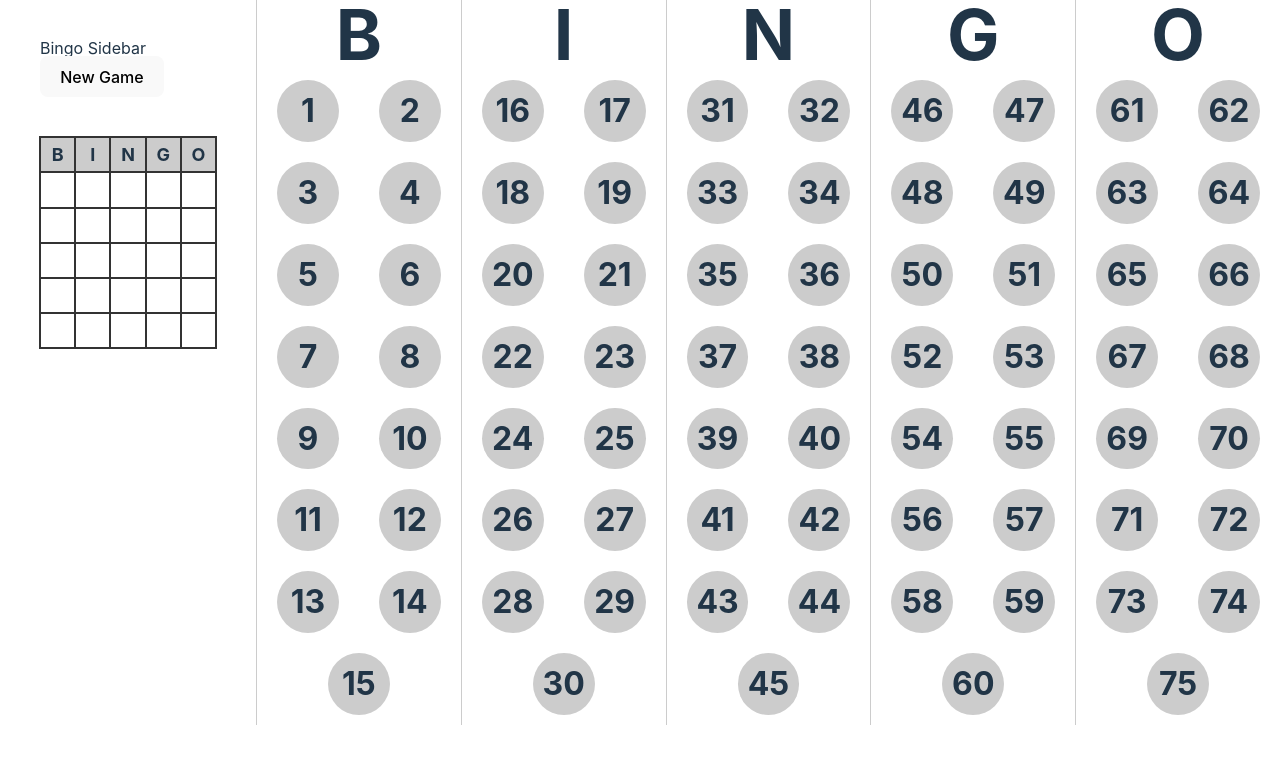
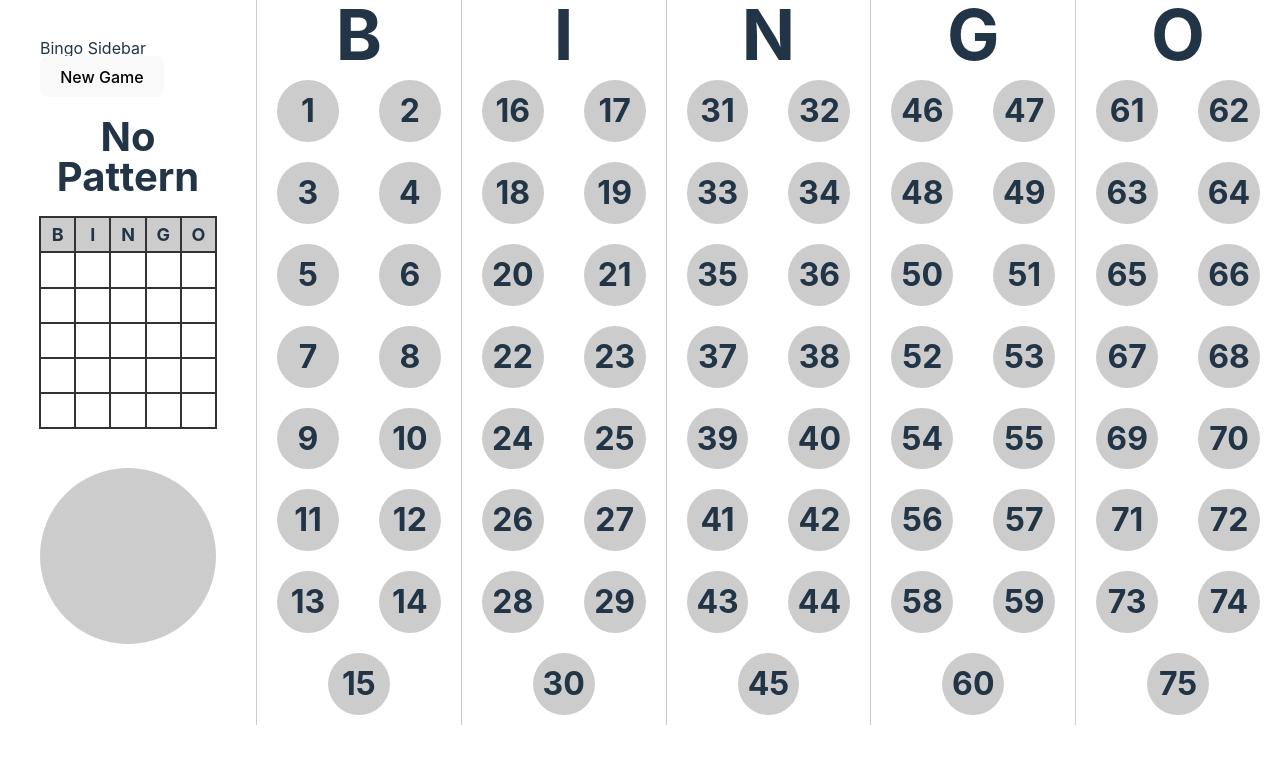
Before and after one commit to CalinR/Bingo, a React (Vite) app: page / in a window 1280 px wide. Shown: the top 764 px of the page. Built offline with nearby package versions, Linux system fonts and the light colour scheme.

Commit message:
adds new patterns with names

```diff
--- a/src/components/App/App.jsx
+++ b/src/components/App/App.jsx
@@ -8,12 +8,11 @@ const initialState = {
   currentBall: null,
   selectedBalls: [],
   theme: new Array(25).fill(false),
+  themeName: 'No Pattern',
 }
 
 function App() {
   const [gameState, dispatch] = useReducerWithLocalStorage(reducer, initialState);
-
-  console.log(gameState);
 
   return (
     <div className="app">
@@ -22,6 +21,7 @@ function App() {
           dispatch={dispatch}
           currentBall={gameState.currentBall}
           theme={gameState.theme}
+          themeName={gameState.themeName}
         />
         <BingoBoard
           dispatch={dispatch}
--- a/src/components/BingoCurrentBall/BingoCurrentBall.css
+++ b/src/components/BingoCurrentBall/BingoCurrentBall.css
@@ -9,6 +9,11 @@
     align-items: center;
     flex-direction: column;
     font-weight: bold;
+    margin-top: 40px;
+}
+
+.bingo__current_ball--disabled {
+    background: #ccc;
 }
 
 .current_ball__row {
--- a/src/components/BingoCurrentBall/BingoCurrentBall.jsx
+++ b/src/components/BingoCurrentBall/BingoCurrentBall.jsx
@@ -13,7 +13,9 @@ function BingoCurrentBall({ currentBall }) {
             </div>
         );
     } else {
-        return null;
+        return (
+            <div className="bingo__current_ball bingo__current_ball--disabled"></div>
+        );
     }
 }
 
--- a/src/components/BingoSidebar/BingoSidebar.jsx
+++ b/src/components/BingoSidebar/BingoSidebar.jsx
@@ -2,12 +2,12 @@ import BingoCurrentBall from '../BingoCurrentBall/BingoCurrentBall';
 import BingoTheme from '../BingoTheme/BingoTheme';
 import './BingoSidebar.css';
 
-function BingoSidebar({ dispatch, currentBall, theme }) {
+function BingoSidebar({ dispatch, currentBall, theme, themeName }) {
     return (
         <section className="bingo__sidebar">
             <p>Bingo Sidebar</p>
             <button onClick={() => dispatch({type: 'CLEAR'})}>New Game</button>
-            <BingoTheme dispatch={dispatch} theme={theme} />
+            <BingoTheme dispatch={dispatch} theme={theme} themeName={themeName} />
             <BingoCurrentBall currentBall={currentBall}/>
         </section>
     );
--- a/src/components/BingoTheme/BingoTheme.jsx
+++ b/src/components/BingoTheme/BingoTheme.jsx
@@ -3,23 +3,22 @@ import { useState } from 'react';
 import BingoThemeModal from '../BingoThemeModal/BingoThemeModal';
 import BingoThemeDisplay from '../BingoThemeDisplay/BingoThemeDisplay';
 
-function BingoTheme({ dispatch, theme }) {
+function BingoTheme({ dispatch, theme, themeName }) {
     const [showModal, setShowModal] = useState(false);
 
     return (
         <div className="bingo__theme">
             <BingoThemeDisplay
                 theme={theme}
+                themeName={themeName}
                 onClick={() => setShowModal(true)}
             />
             <BingoThemeModal
                 dispatch={dispatch}
                 theme={theme}
+                themeName={themeName}
                 show={showModal}
-                onClose={() => {
-                    setShowModal(false);
-                    console.log('close');
-                }}
+                onClose={() => setShowModal(false)}
             />
         </div>
     );
--- a/src/components/BingoThemeDisplay/BingoThemeDisplay.css
+++ b/src/components/BingoThemeDisplay/BingoThemeDisplay.css
@@ -1,5 +1,5 @@
 .bingo__theme__display {
-    margin: 40px 0;
+    margin: 20px 0 40px;
     box-shadow: 0 0 0 1px #333;
 }
 
@@ -7,3 +7,14 @@
     display: grid;
     grid-template-columns: repeat(5, 1fr);
 }
+
+.bingo__theme__name {
+    text-align: center;
+    font-weight: bold;
+    margin-top: 20px;
+    font-size: 40px;
+    min-height: 80px;
+    display: flex;
+    justify-content:center;
+    align-items: flex-end;
+}
--- a/src/components/BingoThemeDisplay/BingoThemeDisplay.jsx
+++ b/src/components/BingoThemeDisplay/BingoThemeDisplay.jsx
@@ -1,7 +1,7 @@
 import './BingoThemeDisplay.css';
 import BingoThemeSquare from "../BingoThemeSquare/BingoThemeSquare";
 
-function BingoThemeDisplay({ dispatch, theme, onClick }) {
+function BingoThemeDisplay({ dispatch, theme, themeName, onClick }) {
     const handleClick = (number) => {
         if (dispatch) {
             dispatch({
@@ -20,6 +20,8 @@ function BingoThemeDisplay({ dispatch, theme, onClick }) {
     ));
 
     return (
+        <div className="bingo__theme__display__wrapper">
+            <h3 className="bingo__theme__name">{themeName}</h3>
             <div className="bingo__theme__display" onClick={onClick}>
                 <div className="theme__display__header">
                     <BingoThemeSquare label="B"/>
@@ -32,6 +34,7 @@ function BingoThemeDisplay({ dispatch, theme, onClick }) {
                     { themeSquares }
                 </div>
             </div>
+        </div>
     );
 }
 
--- a/src/components/BingoThemeModal/BingoThemeModal.css
+++ b/src/components/BingoThemeModal/BingoThemeModal.css
@@ -13,7 +13,7 @@
     display: flex;
 }
 
-.theme__modal__container .bingo__theme__display {
+.theme__modal__container .bingo__theme__display__wrapper {
     width: 20%;
 }
 
@@ -24,6 +24,7 @@
     display: grid;
     grid-template-columns: repeat(3, 1fr);
     gap: 40px;
+    grid-template-rows: repeat(5, 0fr);
 }
 
 .theme__modal__patterns p {
--- a/src/reducer/index.js
+++ b/src/reducer/index.js
@@ -16,17 +16,20 @@ const reducer = (state, action) => {
             return {
                 ...state,
                 theme: state.theme.map((item, index) => index === action.payload ? !item : item),
+                themeName: '',
             }
         case 'CHANGE_THEME':
             return {
                 ...state,
-                theme: action.payload,
+                theme: action.payload.pattern,
+                themeName: action.payload.label,
             }
         case 'CLEAR':
             return {
                 currentBall: null,
                 selectedBalls: [],
                 theme: new Array(25).fill(false),
+                themeName: 'No Pattern',
             }
         default:
             return state;
--- /dev/null
+++ b/src/utils/patterns.js
@@ -0,0 +1,52 @@
+const patterns = [
+    {
+        label: 'No Pattern',
+        pattern: [false, false, false, false, false, false, false, false, false, false, false, false, false, false, false, false, false, false, false, false, false, false, false, false, false],
+    },
+    {
+        label: 'One Line & 4 Corners',
+        pattern: [true, false, true, false, true, false, false, true, false, false, false, false, true, false, false, false, false, true, false, false, true, false, true, false, true],
+    },
+    {
+        label: 'Diagonal Line',
+        pattern: [true, false, false, false, false, false, true, false, false, false, false, false, true, false, false, false, false, false, true, false, false, false, false, false, true],
+    },
+    {
+        label: 'T any Direction',
+        pattern: [false, false, false, false, true, false, false, false, false, true, true, true, true, true, true, false, false, false, false, true, false, false, false, false, true],
+    },
+    {
+        label: 'Letter X',
+        pattern: [true, false, false, false, true, false, true, false, true, false, false, false, true, false, false, false, true, false, true, false, true, false, false, false, true],
+    },
+    {
+        label: '2 Lines Any Direction',
+        pattern: [false, true, true, false, false, false, true, true, false, false, false, true, true, false, false, false, true, true, false, false, false, true, true, false, false],
+    },
+    {
+        label: '1 Line Any Direction',
+        pattern: [false, true, false, false, false, false, true, false, false, false, false, true, false, false, false, false, true, false, false, false, false, true, false, false, false],
+    },
+    {
+        label: 'L Any Direction',
+        pattern: [true, false, false, false, false, true, false, false, false, false, true, false, false, false, false, true, false, false, false, false, true, true, true, true, true],
+    },
+    {
+        label: 'Postage Stamp',
+        pattern: [false, false, false, true, true, false, false, false, true, true, false, false, false, false, false, false, false, false, false, false, false, false, false, false, false],
+    },
+    {
+        label: 'H Any Direction',
+        pattern: [true, false, false, false, true, true, false, false, false, true, true, true, true, true, true, true, false, false, false, true, true, false, false, false, true],
+    },
+    {
+        label: 'Empty House',
+        pattern: [false, false, false, false, false, false, true, true, true, false, false, true, false, true, false, false, true, true, true, false, false, false, false, false, false],
+    },
+    {
+        label: 'Blackout',
+        pattern: [true, true, true, true, true, true, true, true, true, true, true, true, true, true, true, true, true, true, true, true, true, true, true, true, true],
+    },
+];
+
+export default patterns;
```
Also changed, not shown: src/components/BingoThemeModal/BingoThemeModal.jsx (+4 -65 lines). Lines whose indentation alone changed are shown as unchanged.
